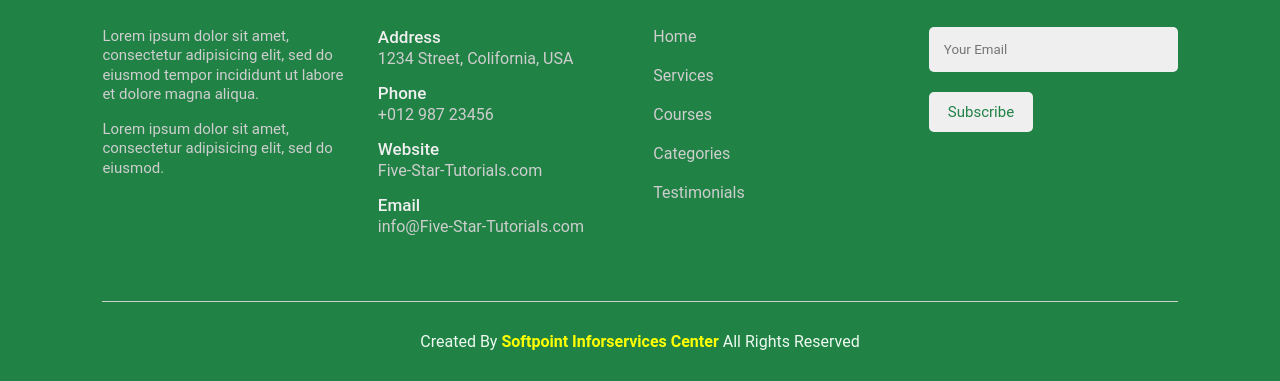
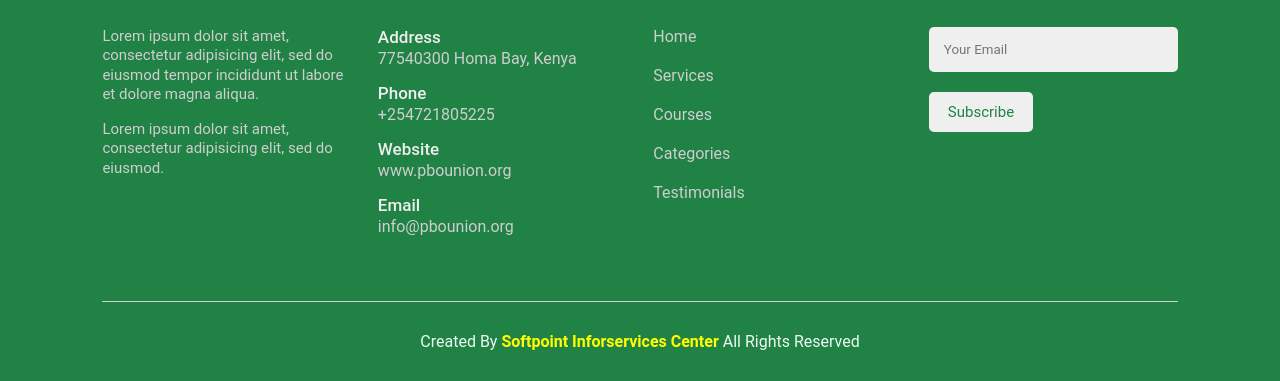
Before and after one commit to stanmorsey/Daniel-rhay, a plain HTML site: page index.html in a window 1280 px wide. Shown: the part 4497-4878 px from the top of the page. Drawn offline with nearby package versions, Linux system fonts and the light colour scheme.

Commit message:
Update index.html
Changed organization address

```diff
--- a/index.html
+++ b/index.html
@@ -501,19 +501,19 @@
 			<div class="col-contents">
 				<div class="contact-row">
 					<span>Address</span>
-					<span>1234 Street, Colifornia, USA</span>
+					<span>77540300 Homa Bay, Kenya</span>
 				</div>
 				<div class="contact-row">
 					<span>Phone</span>
-					<span>+012 987 23456</span>
+					<span>+254721805225</span>
 				</div>
 				<div class="contact-row">
 					<span>Website</span>
-					<span>Five-Star-Tutorials.com</span>
+					<span>www.pbounion.org</span>
 				</div>
 				<div class="contact-row">
 					<span>Email</span>
-					<span>info@Five-Star-Tutorials.com</span>
+					<span>info@pbounion.org</span>
 				</div>
 			</div>
 		</div>
```
